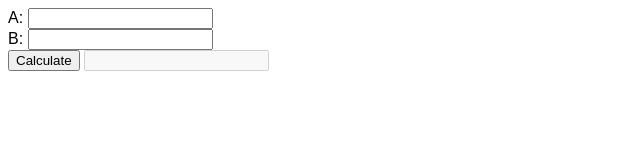
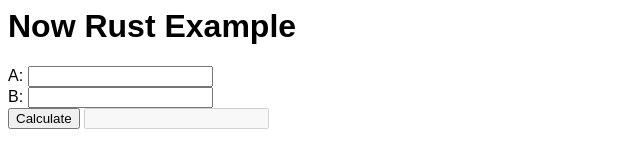
Before and after one commit to charltoons/now-rust-example, a website built with Parcel: page index.html in a window 1280 px wide. Shown: the whole page, without its empty margins (0-640 px from the left). Built offline with nearby package versions, Linux system fonts and the light colour scheme.

Commit message:
Added title, updated README

```diff
--- a/index.html
+++ b/index.html
@@ -14,6 +14,7 @@
     </style>
   </head>
   <body>
+    <h1>Now Rust Example</h1>
     <form id="form" method="post" action"/">
       <label>
         A: <input id="a" type="tel">
```
Also changed, not shown: README.md.
